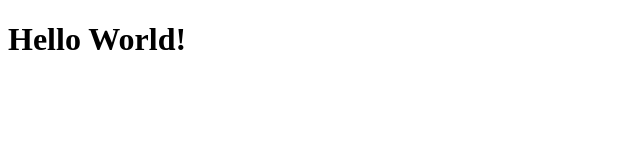
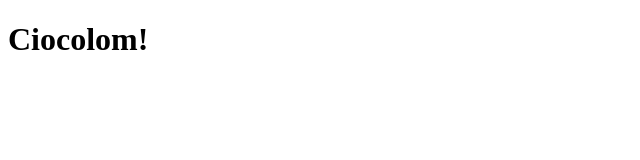
Before and after one commit to luckpp/js-starter-kit, a website: page src/index.html in a window 1280 px wide. Shown: the whole page, without its empty margins (0-640 px from the left). Drawn offline with Linux system fonts and the light colour scheme.

Commit message:
tested share work-in-progress with localtunnel

```diff
--- a/package.json
+++ b/package.json
@@ -4,6 +4,7 @@
     "description": "Starter kit that includes all tools required by a JS project.",
     "main": "index.js",
     "scripts": {
+        "start": "node ./buildScripts/srcServer.js",
         "test": "echo \"Error: no test specified\" && exit 1"
     },
     "repository": {
@@ -19,5 +20,6 @@
     "dependencies": {
         "express": "^4.17.1",
         "open": "^7.0.2"
+    },
+    "devDependencies": {}
 }
-}
--- a/src/index.html
+++ b/src/index.html
@@ -6,7 +6,7 @@
 </head>
 
 <body>
-    <h1>Hello World!</h1>
+    <h1>Ciocolom!</h1>
 </body>
 
 </html>
```
Also changed, not shown: README.md. Lines whose indentation alone changed are shown as unchanged.
